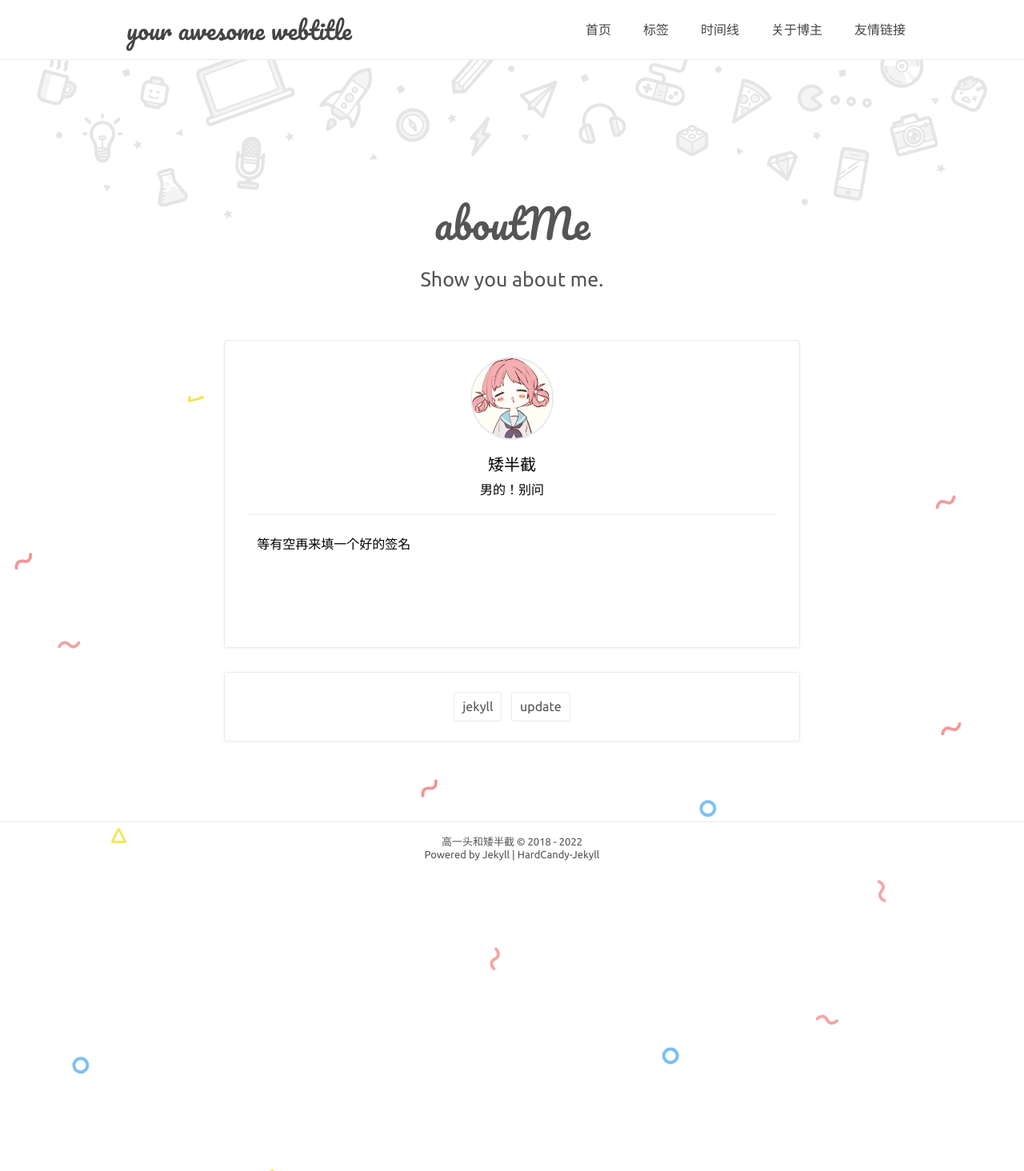
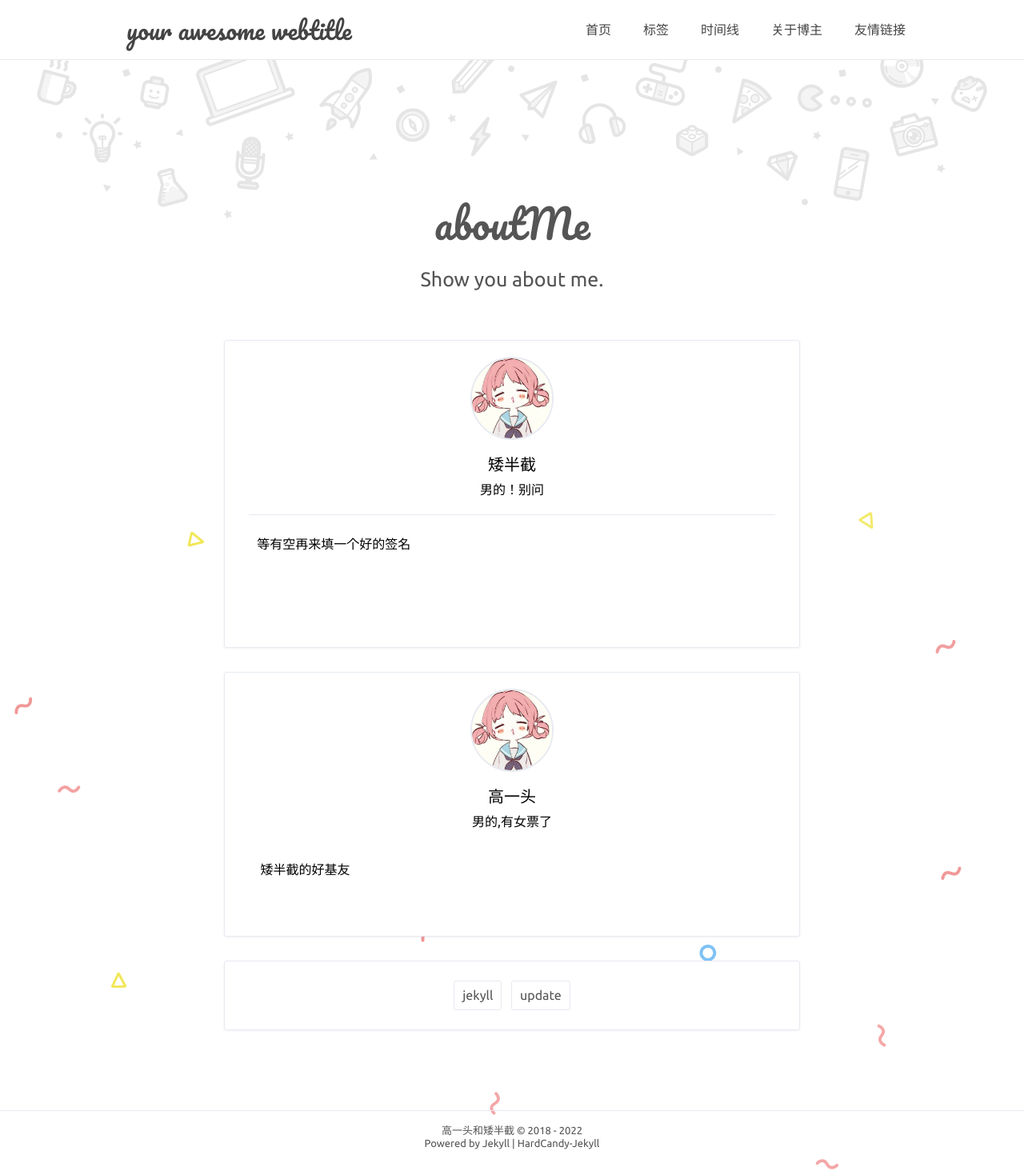
Before and after one commit to half-lang/half-lang.github.io, a Jekyll site: the page built from about.html, in a window 1280 px wide. Shown: the whole page at 80% size. Built offline with Jekyll 4.4.1, drawn with Linux system fonts in a browser that asks for light colours; comment, search, counter and statistics services are not loaded.

Commit message:
author
添加作者

```diff
--- a/_config.yml
+++ b/_config.yml
@@ -22,9 +22,37 @@ about: true
 aboutyou: '等有空再来填一个好的签名'
 portraits: '/assets/profile.jpeg' # your portraits image file path
 
+# 博主1
+author1: true
+name1: '高一头'
+NickName1: 'your awesome nickname'
+webtitle1: 'your awesome webtitle'
+bio1: '男的,有女票了'
+about1: true
+aboutyou1: '矮半截的好基友'
+portraits1: '/assets/profile.jpeg' # your portraits image file path
+
 # SNS
 SNS: true
 SNS-icon: #['Facebook', 'weibo', 'qq', 'github', 'Dribbble', 'Twitter', 'instagram', 'weixin', 'Codepen']
+  mail: '923071628@qq.com'
+  #weixin: '' # 你的微信二维码存放的地址
+  qq: '923071628' # 你的qq二维码存放的地址 or http://wpa.qq.com/msgrd?v=3&uin='你的QQ号'&site=qq&menu=yes
+  github: 'https://github.com/cqu-student'
+  Codepen: ''
+  weibo: ''
+  instagram: ''
+  Twitter: ''
+  Dribbble: ''
+  Facebook: ''
+  Google: ''
+  zhihu: ''
+  juejin: ''
+  twitch: ''
+
+  # SNS
+SNS1: true
+SNS-icon1: #['Facebook', 'weibo', 'qq', 'github', 'Dribbble', 'Twitter', 'instagram', 'weixin', 'Codepen']
   mail: '1416001850@qq.com'
   #weixin: '' # 你的微信二维码存放的地址
   qq: '1416001850' # 你的qq二维码存放的地址 or http://wpa.qq.com/msgrd?v=3&uin='你的QQ号'&site=qq&menu=yes
--- a/about.html
+++ b/about.html
@@ -31,6 +31,25 @@ description:
         {% endif %}
       </li>
       <li class="fadeInUp animated">
+        {% if site.author1 %}
+          <div class="portraits"><img src="{{ site.portraits1 }}" alt=""></div>
+          <span id="yourname">{{ site.name1 }}</span>
+          <span id="yourbio">{{ site.bio1 }}</span>
+          {% if site.about1 %}
+            <span id="aboutyou1">{{ site.aboutyou1 }}</span>
+          {% endif %}
+        {% endif %}
+        {% if site.SNS %}
+          {% for sns-icon in site.SNS-icon %}
+            <a href="{{ sns-icon1[1] }}" title="{{ sns-icon1[0] }}">
+              <svg class="icon" aria-hidden="true">
+                <use xlink:href="#icon-{{ sns-icon1[0] }}"></use>
+              </svg>
+            </a>
+          {% endfor%}
+        {% endif %}
+      </li>
+      <li class="fadeInUp animated">
       {% if site.tags.size>0 %}
           {% for tag in site.tags %}
           <a href="tags.html#{{ tag[0] }}" class="tag">{{ tag[0]}}</a>
```
Also changed, not shown: other parts of about.html (+1 -1 lines), _posts/2022-12-30-长尾问题-jekyll.md (+0 -1 lines), 11.txt (deleted).
